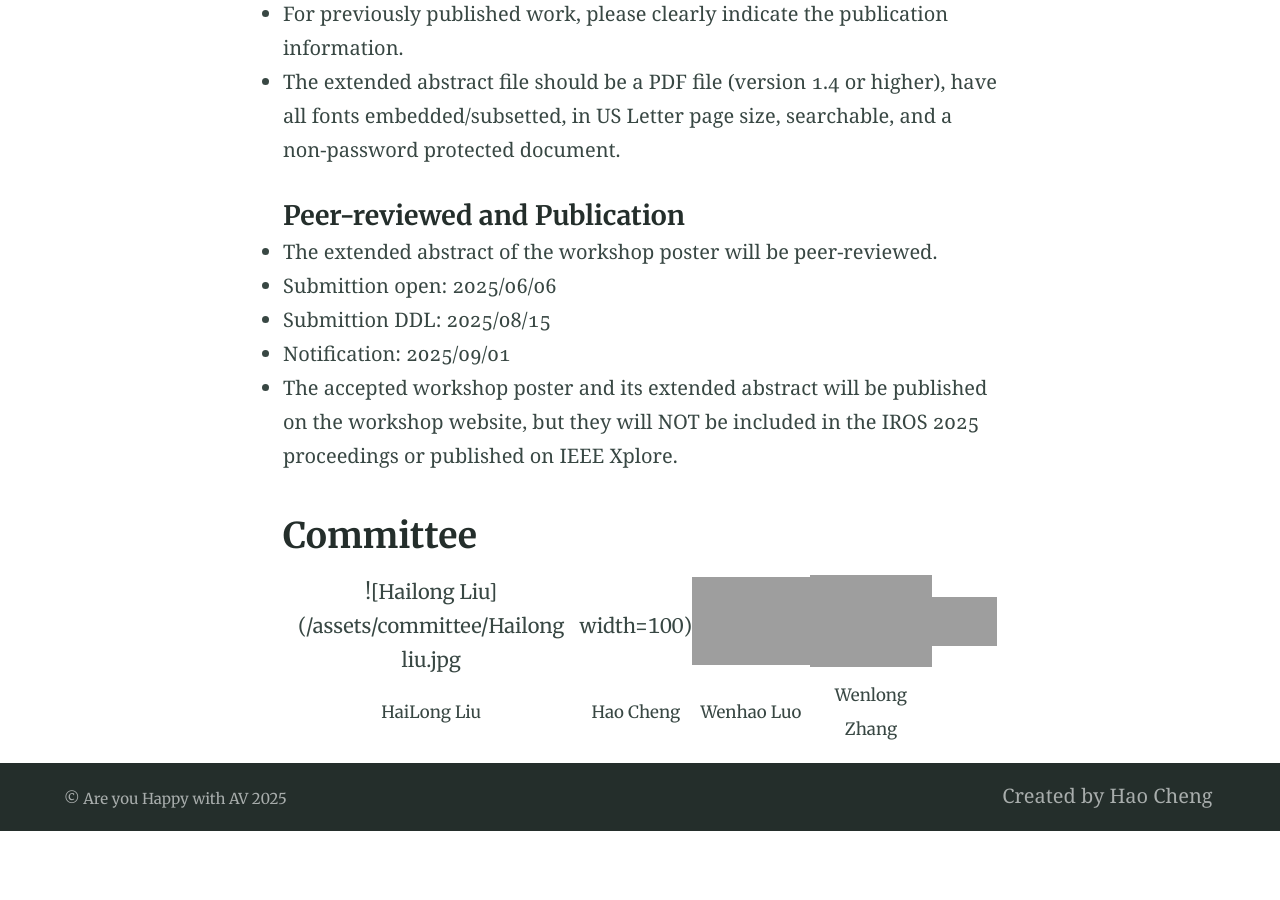
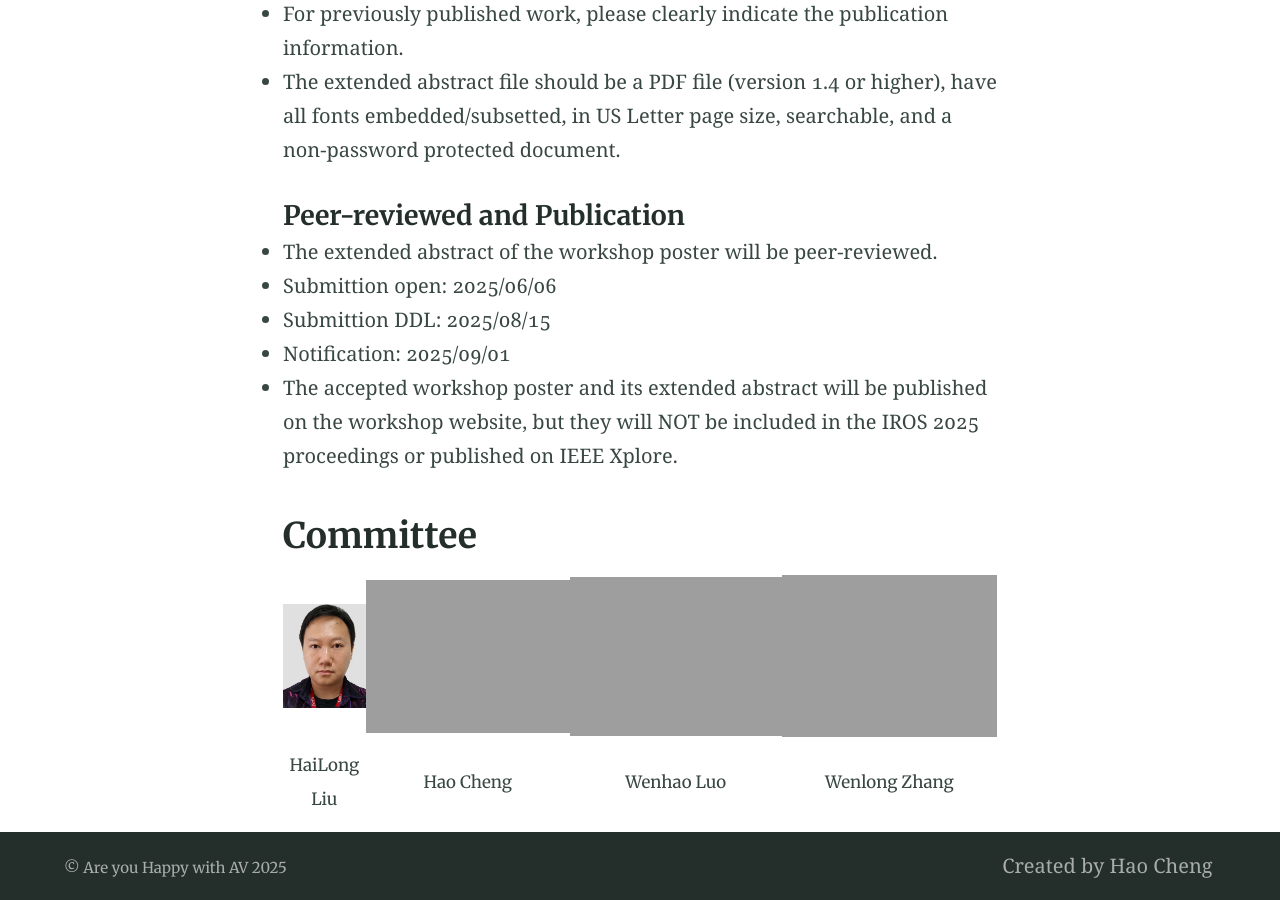
Before and after one commit to Are-You-Happy-with-AV/are-you-happy-with-av.github.io, a Jekyll site: the page built from index.md, in a window 1280 px wide and 900 px high, scrolled down 2401 px. Built offline with Jekyll 4.4.1, drawn with Linux system fonts in a browser that asks for light colours; before the commit the page ends 3232 px from its top, so only the background shows below that.

Commit message:
Update index.md

```diff
--- a/index.md
+++ b/index.md
@@ -51,6 +51,6 @@ To submit an extended abstract, you must have the following items readily availa
 
 ## Committee
 
-![Hailong Liu](/assets/committee/Hailong liu.jpg|width=100) |  ![Hao Cheng](/assets/committee/Hao Cheng.jpg = 100x250) | ![Wenhao Luo](/assets/committee/Wenhao Luo.png = 100x250)| ![Wenlong Zhang](/assets/committee/Wenlong Zhang.png = 100x250)
+<img src="/assets/committee/Hailong liu.jpg" width="100"> |  ![Hao Cheng](/assets/committee/Hao Cheng.jpg = 100x250) | ![Wenhao Luo](/assets/committee/Wenhao Luo.png = 100x250)| ![Wenlong Zhang](/assets/committee/Wenlong Zhang.png = 100x250)
 :-------------------------:|:-------------------------:|:-------------------------:|:-------------------------:
 HaiLong Liu  |  Hao Cheng |  Wenhao Luo |  Wenlong Zhang
```
